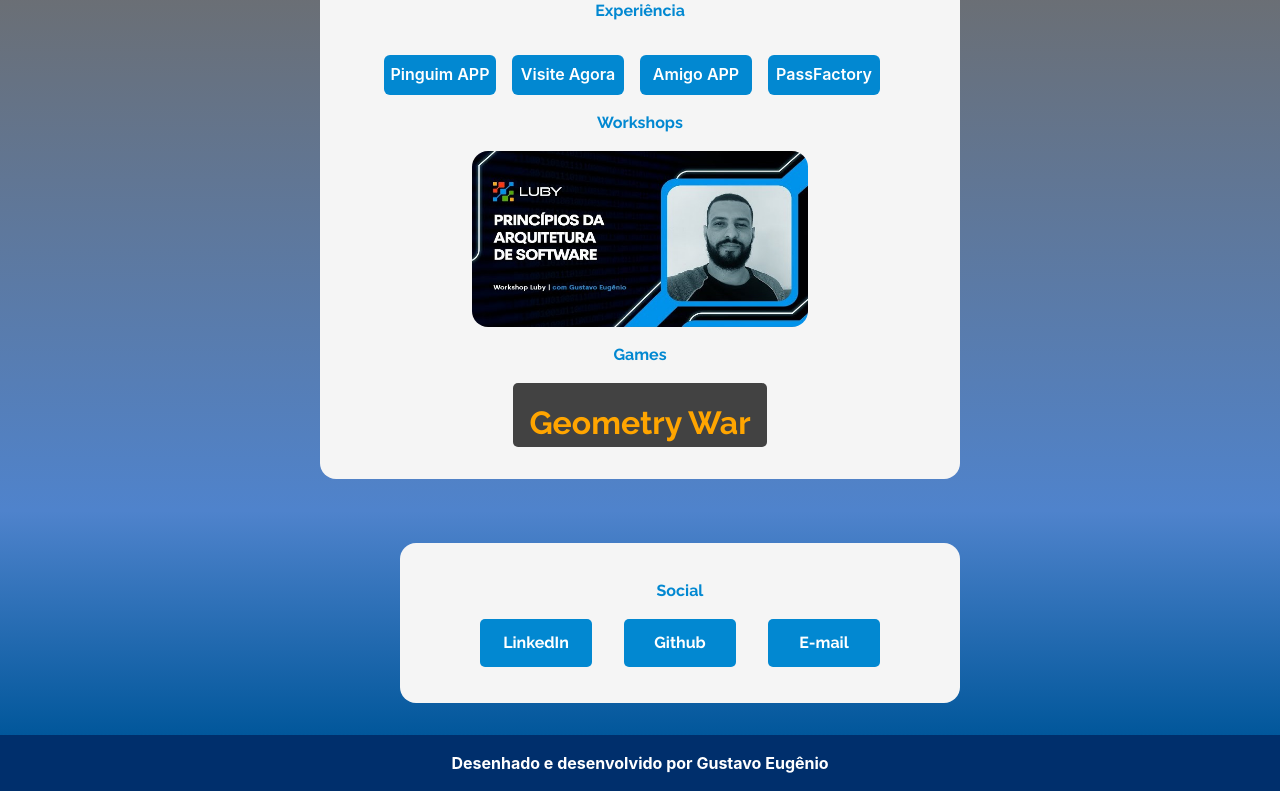
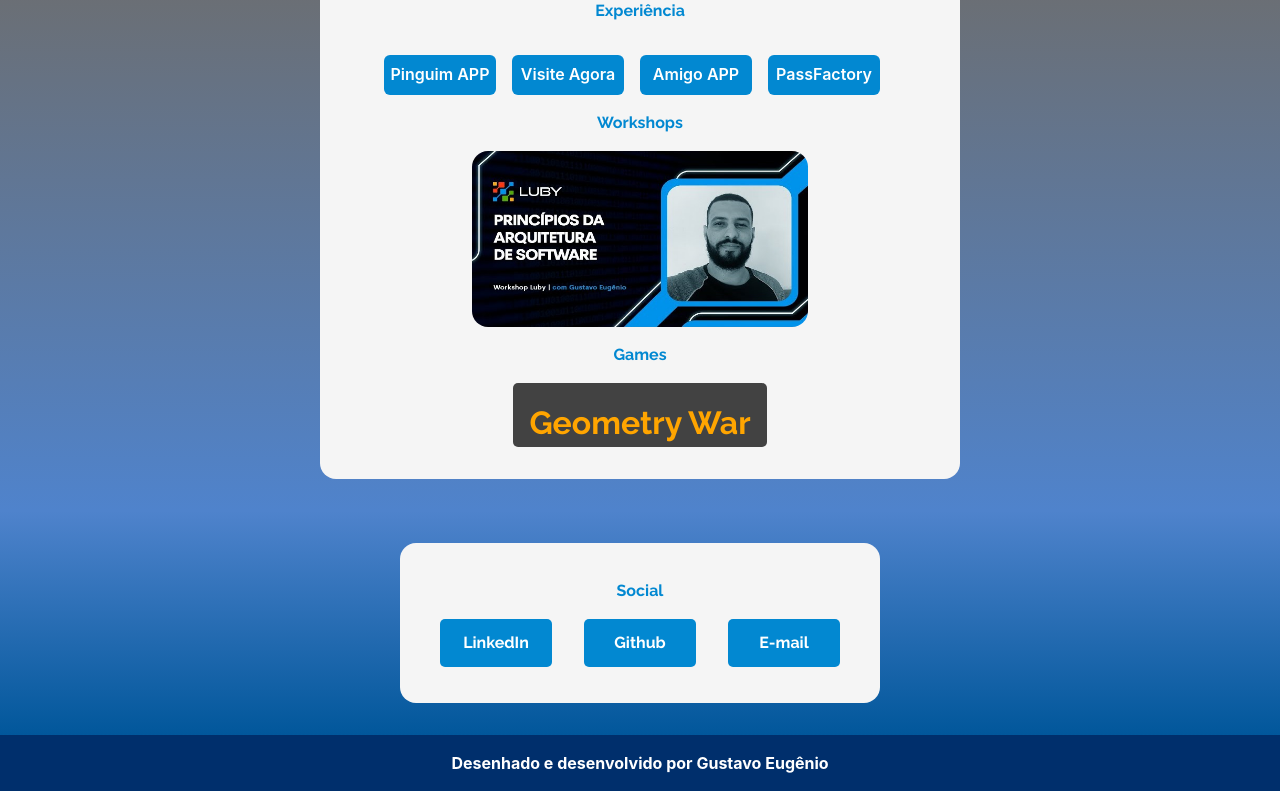
Before and after one commit to ghoeugenio/web-portifolio, a React (Vite) app: page / in a window 1280 px wide. Shown: the part 1498-2289 px from the top of the page. Built offline with nearby package versions, Linux system fonts and the light colour scheme.

Commit message:
fix: social padding

```diff
--- a/src/components/organisms/Social/index.tsx
+++ b/src/components/organisms/Social/index.tsx
@@ -39,7 +39,7 @@
 				mb="2rem"
 				borderRadius="1rem"
 				marginX={isMobile ? '5rem' : '25rem'}
-				minWidth={isMobile ? '0rem' : '35rem'}
+				minWidth={isMobile ? '0rem' : '25rem'}
 				minHeight="10rem"
 			>
 				<TextAnimation
```
